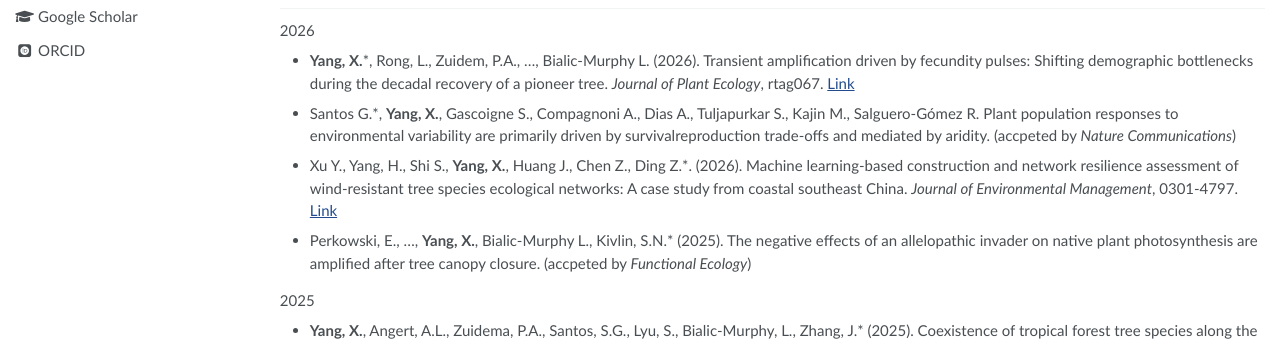
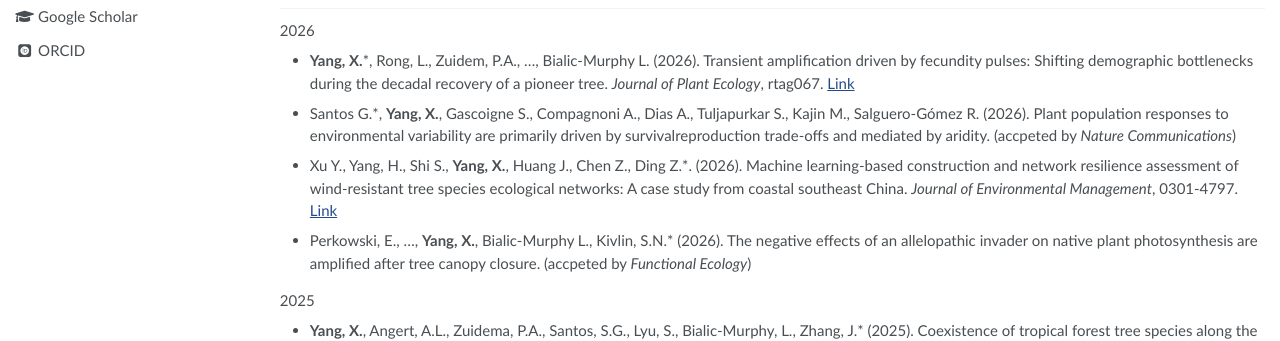
Before and after one commit to Xianyu-Yang/xianyu-yang.github.io, a Jekyll site: the page built from _pages/publications.md, in a window 1280 px wide and 900 px high. Shown: the part 448-789 px from the top of the window. Built offline with Jekyll 4.4.1, drawn with Linux system fonts in a browser that asks for light colours; some web fonts are replaced.

Commit message:
Update publications.md

```diff
--- a/_pages/publications.md
+++ b/_pages/publications.md
@@ -23,11 +23,11 @@ author_profile: true
 2026
 -	**Yang, X.**\*, Rong, L., Zuidem, P.A., ..., Bialic-Murphy L. (2026). Transient amplification driven by fecundity pulses: Shifting demographic bottlenecks during the decadal recovery of a pioneer tree. _Journal of Plant Ecology_, rtag067. [Link](https://academic.oup.com/jpe/advance-article/doi/10.1093/jpe/rtag067/8586255?utm_source=authortollfreelink&utm_campaign=jpe&utm_medium=email&guestAccessKey=){:target="_blank"}
 
--	Santos G.\*, **Yang, X.**, Gascoigne S., Compagnoni A., Dias A., Tuljapurkar S., Kajin M., Salguero-Gómez R. Plant population responses to environmental variability are primarily driven by survivalreproduction trade-offs and mediated by aridity. (accpeted by _Nature Communications_)
+-	Santos G.\*, **Yang, X.**, Gascoigne S., Compagnoni A., Dias A., Tuljapurkar S., Kajin M., Salguero-Gómez R. (2026). Plant population responses to environmental variability are primarily driven by survivalreproduction trade-offs and mediated by aridity. (accpeted by _Nature Communications_)
 
 -	Xu Y., Yang, H., Shi S., **Yang, X.**, Huang J., Chen Z., Ding Z.\*. (2026). Machine learning-based construction and network resilience assessment of wind-resistant tree species ecological networks: A case study from coastal southeast China. _Journal of Environmental Management_, 0301-4797. [Link](https://www.sciencedirect.com/science/article/pii/S0301479726007723?dgcid=coauthor){:target="_blank"}
 
--	Perkowski, E., ..., **Yang, X.**, Bialic-Murphy L., Kivlin, S.N.\* (2025). The negative effects of an allelopathic invader on native plant photosynthesis are amplified after tree canopy closure. (accpeted by _Functional Ecology_)
+-	Perkowski, E., ..., **Yang, X.**, Bialic-Murphy L., Kivlin, S.N.\* (2026). The negative effects of an allelopathic invader on native plant photosynthesis are amplified after tree canopy closure. (accpeted by _Functional Ecology_)
 
 2025
 -  **Yang, X.**, Angert, A.L., Zuidema, P.A., Santos, S.G., Lyu, S., Bialic-Murphy, L., Zhang, J.\* (2025). Coexistence of tropical forest tree species along the demographic buffering spectrum. _Global Change Biology_, 31(6): e70310. [Link](https://onlinelibrary.wiley.com/doi/10.1111/gcb.70310){:target="_blank"}
```
